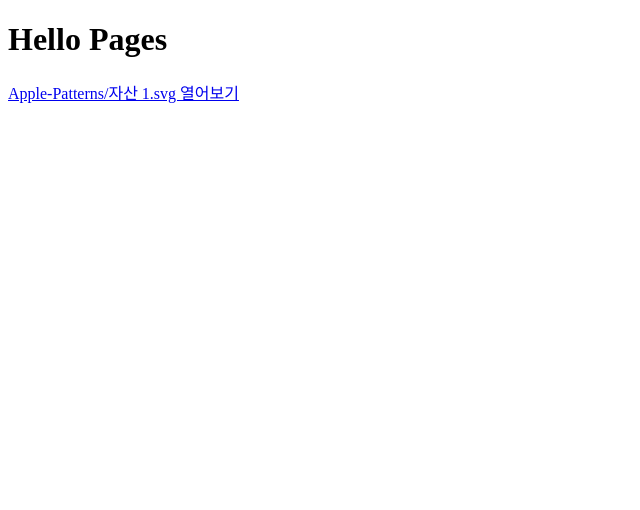
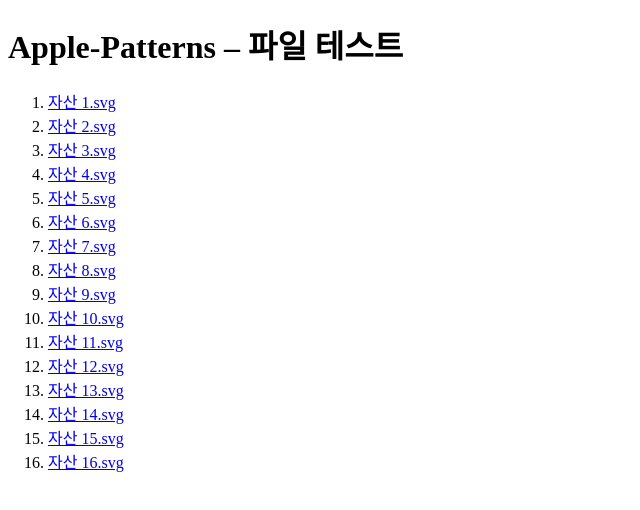
Before and after one commit to rookiejun/Apple-Patterns, a plain HTML site: page index.html in a window 1280 px wide. Shown: the whole page, without its empty margins (0-640 px from the left). Drawn offline with Linux system fonts and the light colour scheme.

Commit message:
index.html

```diff
--- a/index.html
+++ b/index.html
@@ -1,5 +1,22 @@
 <!doctype html>
 <meta charset="utf-8">
-<title>My Pages</title>
-<h1>Hello Pages</h1>
-<p><a href="./Apple-Patterns/자산 1.svg">Apple-Patterns/자산 1.svg 열어보기</a></p>
+<title>Apple-Patterns</title>
+<h1>Apple-Patterns – 파일 테스트</h1>
+<ol>
+  <li><a href="https://rookiejun.github.io/Apple-Patterns/assets/%EC%9E%90%EC%82%B0%201.svg">자산 1.svg</a></li>
+  <li><a href="https://rookiejun.github.io/Apple-Patterns/assets/%EC%9E%90%EC%82%B0%202.svg">자산 2.svg</a></li>
+  <li><a href="https://rookiejun.github.io/Apple-Patterns/assets/%EC%9E%90%EC%82%B0%203.svg">자산 3.svg</a></li>
+  <li><a href="https://rookiejun.github.io/Apple-Patterns/assets/%EC%9E%90%EC%82%B0%204.svg">자산 4.svg</a></li>
+  <li><a href="https://rookiejun.github.io/Apple-Patterns/assets/%EC%9E%90%EC%82%B0%205.svg">자산 5.svg</a></li>
+  <li><a href="https://rookiejun.github.io/Apple-Patterns/assets/%EC%9E%90%EC%82%B0%206.svg">자산 6.svg</a></li>
+  <li><a href="https://rookiejun.github.io/Apple-Patterns/assets/%EC%9E%90%EC%82%B0%207.svg">자산 7.svg</a></li>
+  <li><a href="https://rookiejun.github.io/Apple-Patterns/assets/%EC%9E%90%EC%82%B0%208.svg">자산 8.svg</a></li>
+  <li><a href="https://rookiejun.github.io/Apple-Patterns/assets/%EC%9E%90%EC%82%B0%209.svg">자산 9.svg</a></li>
+  <li><a href="https://rookiejun.github.io/Apple-Patterns/assets/%EC%9E%90%EC%82%B0%2010.svg">자산 10.svg</a></li>
+  <li><a href="https://rookiejun.github.io/Apple-Patterns/assets/%EC%9E%90%EC%82%B0%2011.svg">자산 11.svg</a></li>
+  <li><a href="https://rookiejun.github.io/Apple-Patterns/assets/%EC%9E%90%EC%82%B0%2012.svg">자산 12.svg</a></li>
+  <li><a href="https://rookiejun.github.io/Apple-Patterns/assets/%EC%9E%90%EC%82%B0%2013.svg">자산 13.svg</a></li>
+  <li><a href="https://rookiejun.github.io/Apple-Patterns/assets/%EC%9E%90%EC%82%B0%2014.svg">자산 14.svg</a></li>
+  <li><a href="https://rookiejun.github.io/Apple-Patterns/assets/%EC%9E%90%EC%82%B0%2015.svg">자산 15.svg</a></li>
+  <li><a href="https://rookiejun.github.io/Apple-Patterns/assets/%EC%9E%90%EC%82%B0%2016.svg">자산 16.svg</a></li>
+</ol>
```
